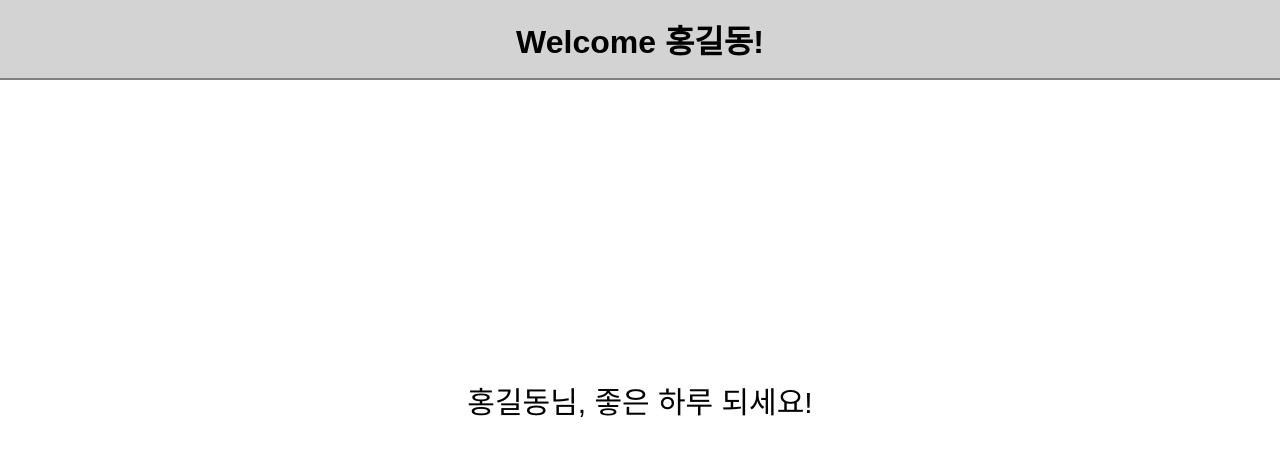
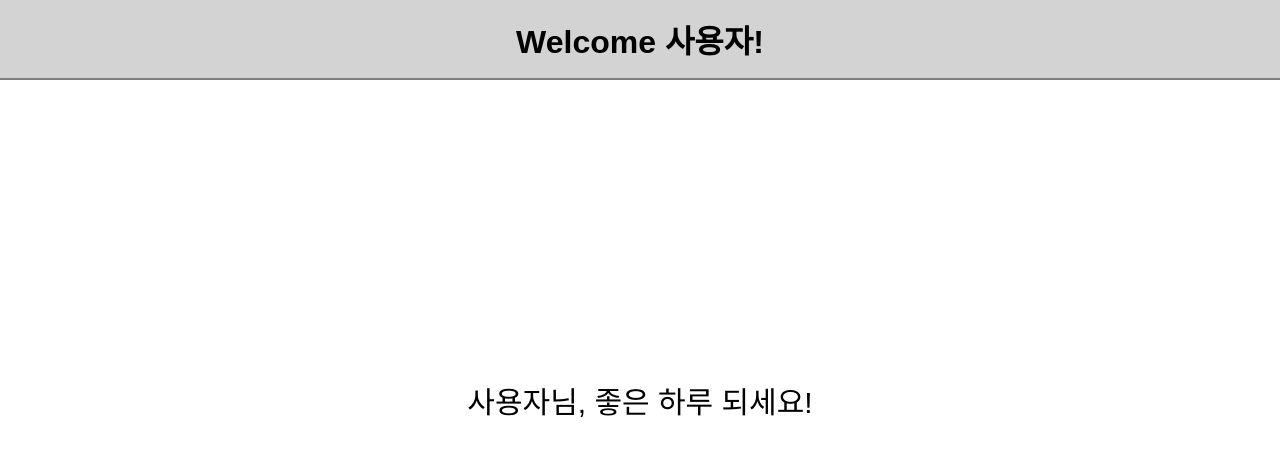
Before and after one commit to YoonCode/react-hook, a React (Create React App) app: page / in a window 1280 px wide. Shown: the top 472 px of the page. Built offline with nearby package versions, Linux system fonts and the light colour scheme.

Commit message:
create UserContext

```diff
--- a/src/App.js
+++ b/src/App.js
@@ -2,14 +2,17 @@ import React, { useState } from 'react'
 import './App.css'
 import Page from './components/Page'
 import { ThemeContext } from './context/ThemeContext'
+import { UserContext } from './context/UserContext'
 
 const App = () => {
   const [isDark, setIsDark] = useState(false)
   return (
     // ThemeContext.Provider 가 감싸는 모든 하위 component 는 value 에 접근 가능함.
-    <ThemeContext.Provider value={{ isDark, setIsDark }}>
-      <Page />
-    </ThemeContext.Provider>
+    <UserContext.Provider value={'사용자'}>
+      <ThemeContext.Provider value={{ isDark, setIsDark }}>
+        <Page />
+      </ThemeContext.Provider>
+    </UserContext.Provider>
   )
 }
 
--- a/src/components/Content.jsx
+++ b/src/components/Content.jsx
@@ -1,8 +1,10 @@
 import React, { useContext } from 'react'
 import { ThemeContext } from '../context/ThemeContext'
+import { UserContext } from '../context/UserContext'
 
 const Content = () => {
   const { isDark } = useContext(ThemeContext)
+  const user = useContext(UserContext)
 
   return (
     <div
@@ -12,7 +14,7 @@ const Content = () => {
         color: isDark ? 'white' : 'black',
       }}
     >
-      <p>홍길동님, 좋은 하루 되세요!</p>
+      <p>{user}님, 좋은 하루 되세요!</p>
     </div>
   )
 }
--- a/src/components/Header.jsx
+++ b/src/components/Header.jsx
@@ -1,8 +1,10 @@
 import React, { useContext } from 'react'
 import { ThemeContext } from '../context/ThemeContext'
+import { UserContext } from '../context/UserContext'
 
 const Header = () => {
   const { isDark } = useContext(ThemeContext)
+  const user = useContext(UserContext)
 
   return (
     <div
@@ -12,7 +14,7 @@ const Header = () => {
         color: isDark ? 'white' : 'black',
       }}
     >
-      <h1>Welcome 홍길동!</h1>
+      <h1>Welcome {user}!</h1>
     </div>
   )
 }
--- /dev/null
+++ b/src/context/UserContext.js
@@ -0,0 +1,3 @@
+import { createContext } from 'react'
+
+export const UserContext = createContext(null)
```
